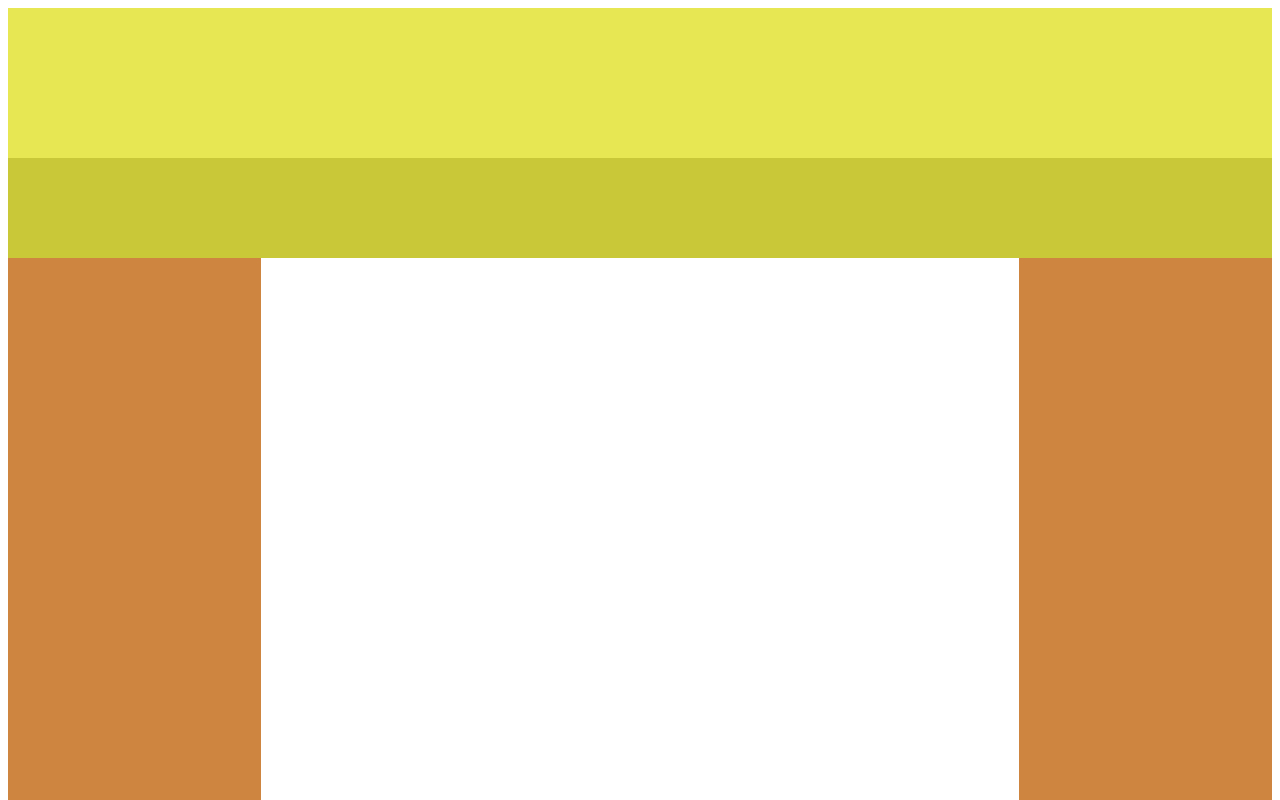
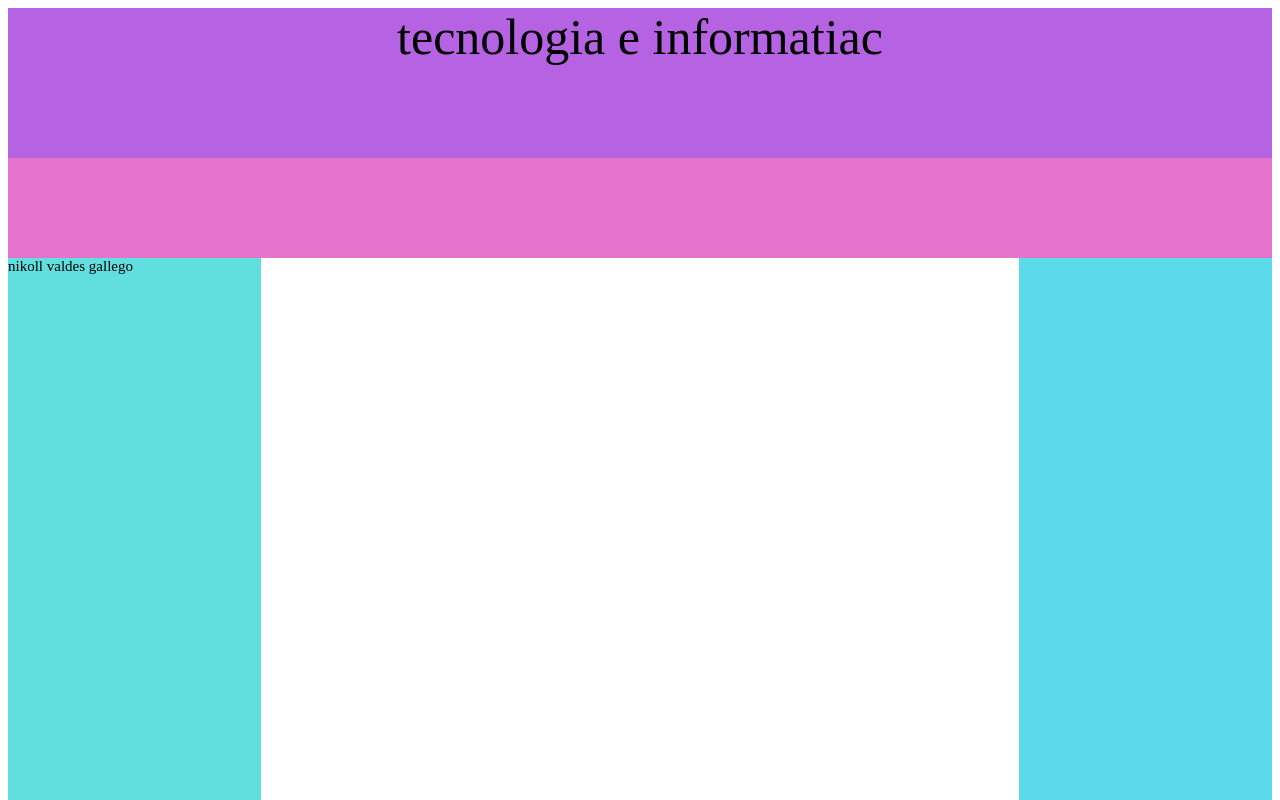
Before and after one commit to nikogallego/IDEM8-3, a plain HTML site: page index.html in a window 1280 px wide. Shown: the top 800 px of the page. Drawn offline with Linux system fonts and the light colour scheme.

Commit message:
actualizacion dos

```diff
--- a/index.html
+++ b/index.html
@@ -10,10 +10,10 @@
 <body>
     <div  class="contenedor">
 
-        <div  class="encabezado"></div>
+        <div  class="encabezado">tecnologia e informatiac</div>
         <div  class="menu"></div>
         <div  class="contenedor2">
-            <div  class="izquierdo"></div>
+            <div  class="izquierdo">nikoll valdes gallego</div>
             <div  class="centro"></div>
             <div  class="derecho"></div>
         </div>
--- a/temas.css
+++ b/temas.css
@@ -2,19 +2,22 @@
 
     width: 100%;
     height: 1400px;
-    background-color: goldenrod;
+    background-color: rgb(32, 150, 218);
 }
 .encabezado{
 
     width: 100%;
     height: 150px;
-    background-color: rgb(231, 231, 84);
+    background-color: rgba(226, 84, 231, 0.774);
+    font-size: 50px;
+    text-align: center;
+
 }
 .menu{
 
     width: 100%;
     height: 100px;
-    background-color: rgb(200, 200, 57);
+    background-color: rgb(228, 115, 203);
 }
 .contenedor2{
 
@@ -27,7 +30,8 @@
 
     width: 20%;
     height: 1200px;
-    background-color: peru;
+    background-color: rgb(97, 223, 223);
+    font-size: 15px;
 }
 .centro{
 
@@ -39,5 +43,5 @@
 
     width: 20%;
     height: 1200px;
-    background-color: peru;
+    background-color: rgb(90, 218, 235);
 }
```
